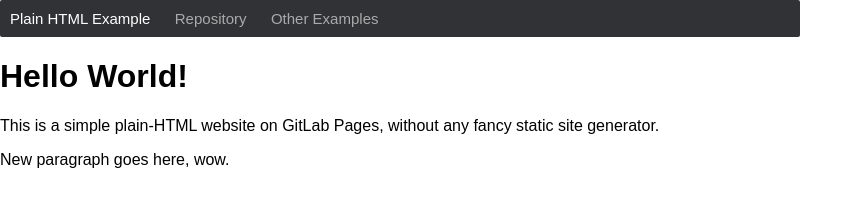
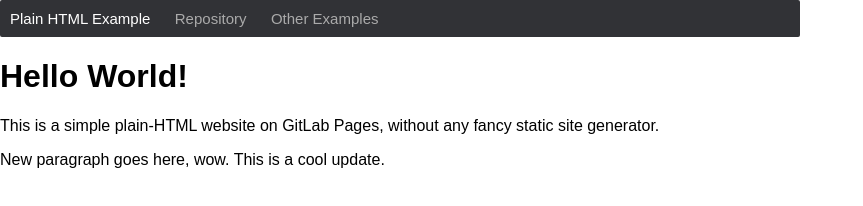
Before and after one commit to KMChappell/kmc-gitlab-mirror-test, a plain HTML site: page public/index.html in a window 1280 px wide. Shown: the whole page, without its empty margins (0-863 px from the left). Drawn offline with Linux system fonts and the light colour scheme.

Commit message:
coolest update yet

```diff
--- a/public/index.html
+++ b/public/index.html
@@ -19,7 +19,7 @@
       This is a simple plain-HTML website on GitLab Pages, without any fancy static site generator.
     </p>
     <p>
-      New paragraph goes here, wow.
+      New paragraph goes here, wow. This is a cool update.
     </p>
   </body>
 </html>
```
